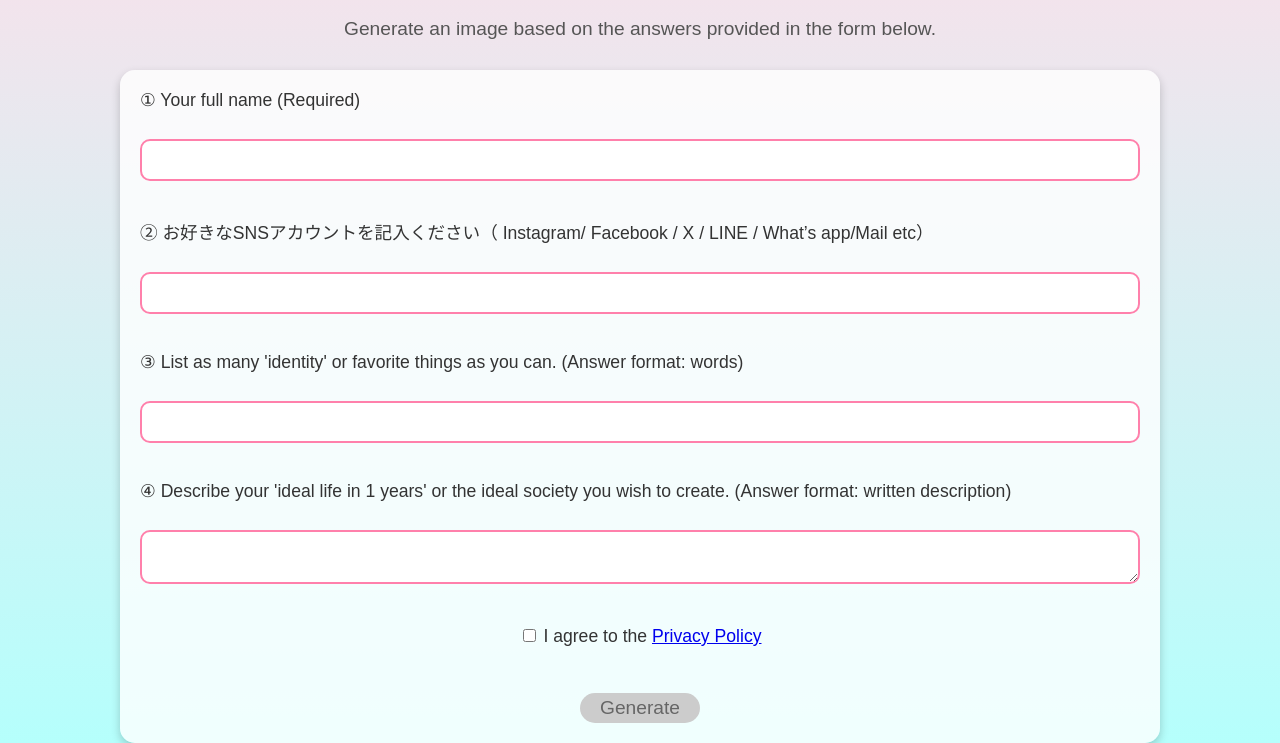
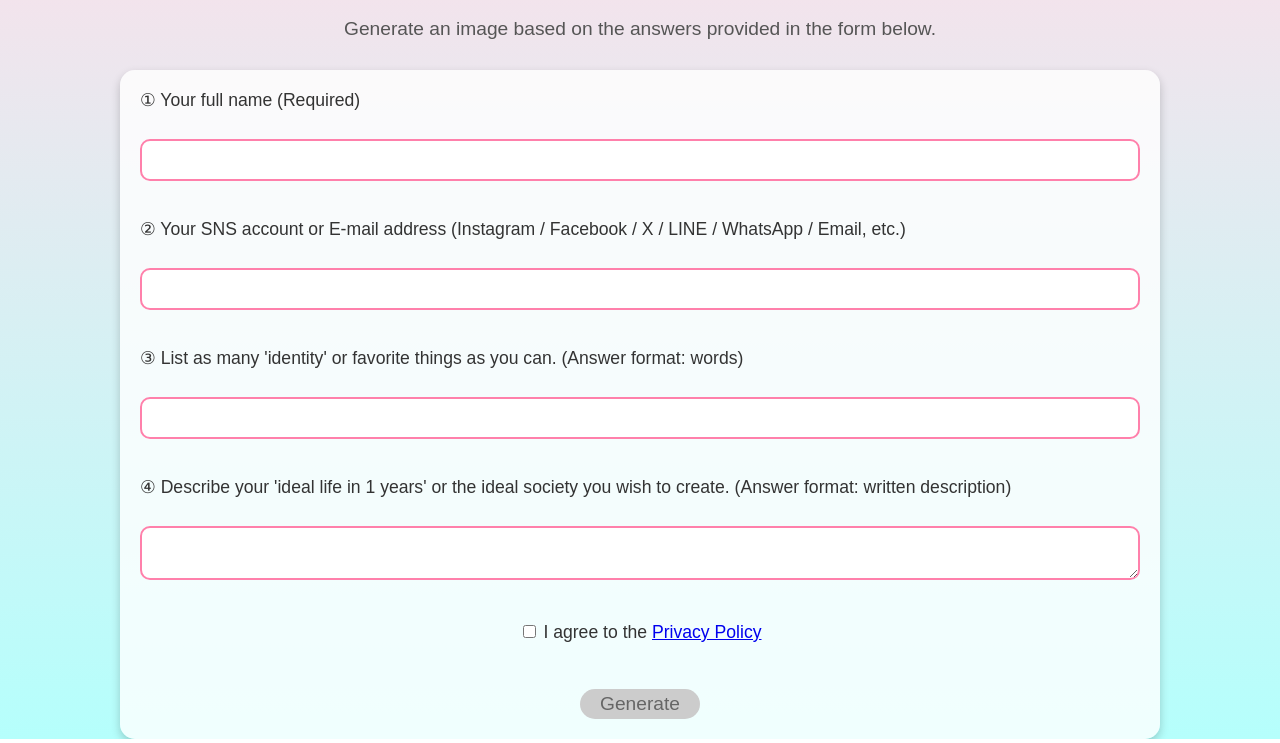
Before and after one commit to YUKATODOKORO/ikigaivisonboard, a plain HTML site: page index.html in a window 1280 px wide. Both pictures are taken after a click on the button "English". Shown: the part 155-898 px from the top of the page. Drawn offline with Linux system fonts and the light colour scheme.

Commit message:
fix translation

```diff
--- a/index.html
+++ b/index.html
@@ -134,7 +134,7 @@
           description:
             "以下の２問の回答に基づいてikigAIビジョンボードを生成します。できるだけ具体的に記載してください。",
           nameLabel: "① 氏名 (必須)",
-          snsAccount:
+          snsAccountLabel:
             "② お好きなSNSアカウントを記入ください（ Instagram/ Facebook / X / LINE / What’s app/Mail etc）",
           identityLabel:
             "③「自分らしいこと」好きなこと、アイデンティティ(回答形式：単語)",
@@ -154,8 +154,8 @@
           description:
             "Generate an image based on the answers provided in the form below.",
           nameLabel: "① Your full name (Required)",
-          snsAccount:
-            "② SNS Accounts (Instagram / Facebook / X / LINE / WhatsApp / Email, etc.)",
+          snsAccountLabel:
+            "② Your SNS account or E-mail address (Instagram / Facebook / X / LINE / WhatsApp / Email, etc.)",
           identityLabel:
             "③ List as many 'identity' or favorite things as you can. (Answer format: words)",
           idealLifeLabel:
@@ -178,8 +178,8 @@
           textContent[lang].description;
         document.getElementById("nameLabel").textContent =
           textContent[lang].nameLabel;
-        document.getElementById("snsAccount").textContent =
-          textContent[lang].snsAccount;
+        document.getElementById("snsAccountLabel").textContent =
+          textContent[lang].snsAccountLabel;
         document.getElementById("identityLabel").textContent =
           textContent[lang].identityLabel;
         document.getElementById("idealLifeLabel").textContent =
```
